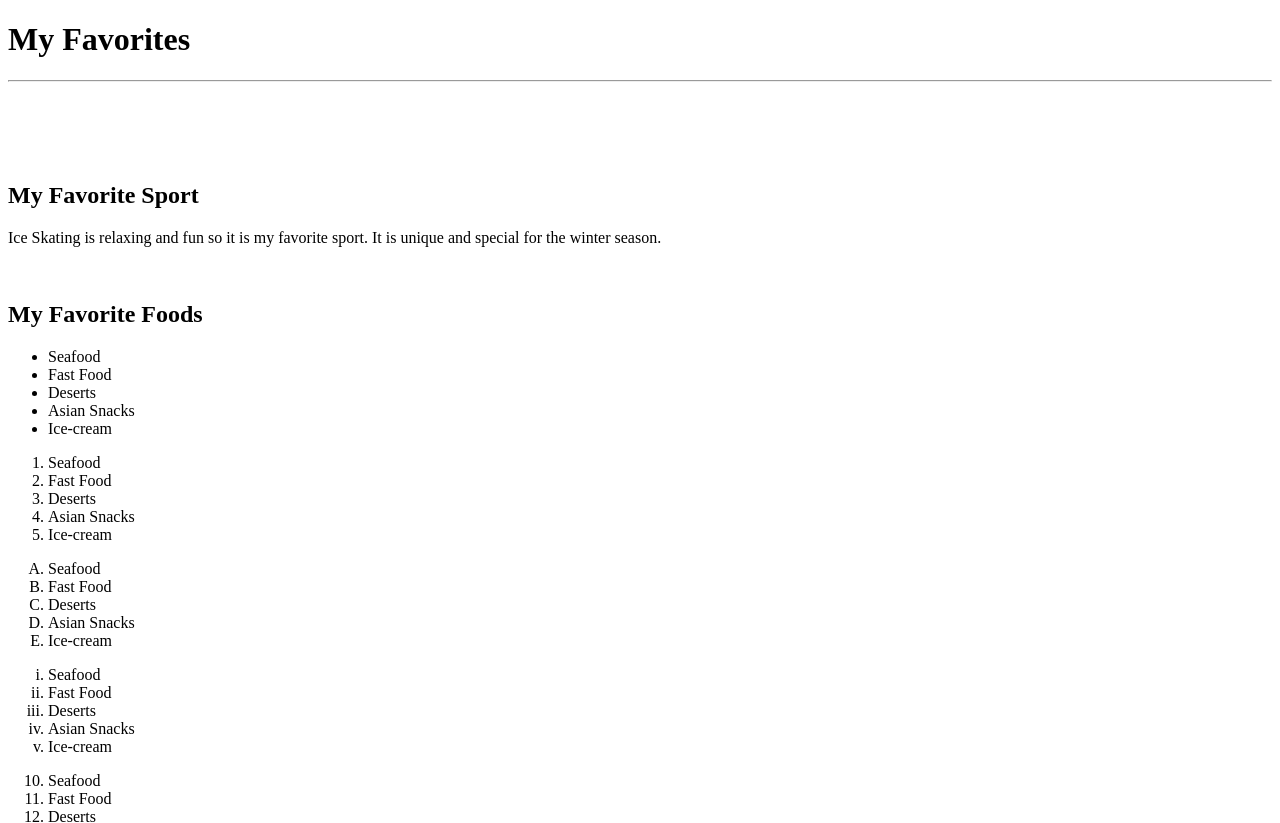
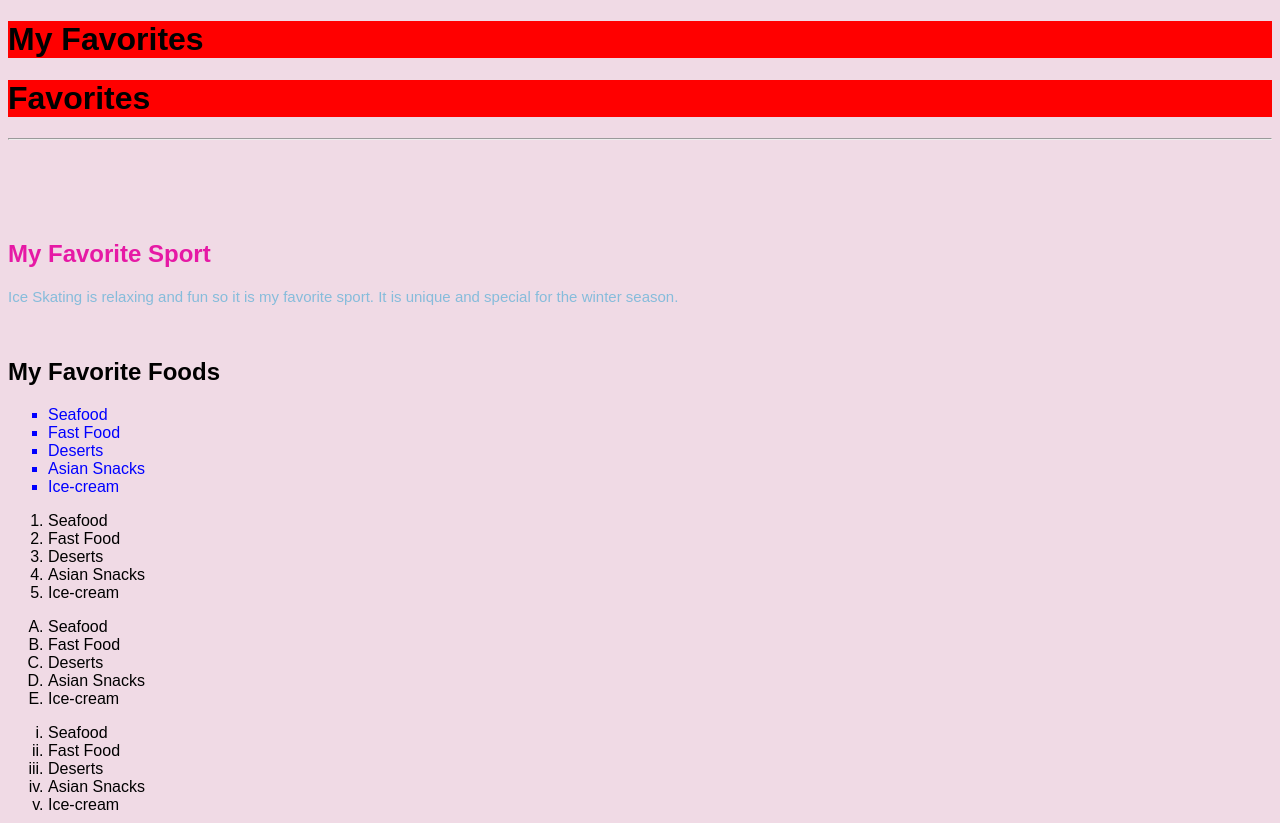
Before and after one commit to ElanaC/My-Favorite-Things, a plain HTML site: page index.html in a window 1280 px wide. Shown: the top 823 px of the page. Drawn offline with Linux system fonts and the light colour scheme.

Commit message:
week-2: css properties

```diff
--- a/index.html
+++ b/index.html
@@ -5,25 +5,53 @@
     <!--This is the title-->
     <title>My Favorites</title>
 
+
+    <link href="style.css" rel="stylesheet" type="text/css" />
+
+  <style>
+
+    ul{
+        list-style-type:square;
+        color: pink;
+        color: blue;
+    }
+  h1{
+    background-color: green;
+    font-family:fantasy;
+  }
+
+  body{
+    font-family:fantasy;
+  }
+  </style>
+<link href="style.css" rel="stylesheet" type="text/css" />
 </head>
 <!--This is the visible portion of the html document-->
 <body>
+
+  <header>
     <h1>My Favorites</h1>
+    <h1>Favorites</h1>
+    <hr>
+  </header>
 
-    <hr>
+
     <br>
     <br>
     <br>
     <br>
 
-<h2>My Favorite Sport</h2>
+<section>
+  <h2 style="color:rgb(230, 25, 165);"> My Favorite Sport</h2>
 
   <p>Ice Skating is relaxing and  fun so it is my favorite sport.
 It is unique and special for the winter season.
   </p>
+</section>
 
     <br>
 
+<section>
   <h2>My Favorite Foods</h2>
 
   <ul>
@@ -89,6 +117,8 @@ src="https://cdn.vox-cdn.com/thumbor/lwidWz0XRqbt7ZYxsHlUdxFLuco=/0x0:4032x3024/
 
   <a href="https://www.delish.com/cooking/recipe-ideas/recipes/a54721/ice-cream-in-a-bag-recipe/" target="blank">How to make Ice-cream</a>
 
+</section>
+
 <br>
 <br>
 
@@ -119,17 +149,25 @@ src="https://cdn.vox-cdn.com/thumbor/lwidWz0XRqbt7ZYxsHlUdxFLuco=/0x0:4032x3024/
 </ol>
 
 
-<p>This is not highlighted part put higlight and plain bold later <mark>
+<p>This is not highlighted part <mark>and this is highlighted</mark> and back to not</p>
+<p>This is not bold part <b>and this is bolded </b>and back to not</p>
+<p> This is not bold and important <strong> and this is bold and important </strong> and back to not</p>
 
+<p>This is not italicized and emphasised <em> and this is italicized and emphasised </em> and back to not</p>
+<em>italicized emphasized</em>
+<p>This is not italicized <i> and this is italicized </i> and back to not</p>
 <br>
 <!--This is a comment-->
 <br>
 
+<footer>
+  <p> By Elana Che</p>
+</footer>
 
 
-
-
-
+<aside>
+  <p>side of the article</p>
+</aside>
 
   </body>
 </html>
--- /dev/null
+++ b/style.css
@@ -0,0 +1,11 @@
+p{
+font-size:15px;
+color: rgb(134, 188, 219)
+}
+
+body{
+background-color:#f0dae5;
+}
+
+h1{background-color: red
+}
```
Lines whose indentation alone changed are shown as unchanged.
